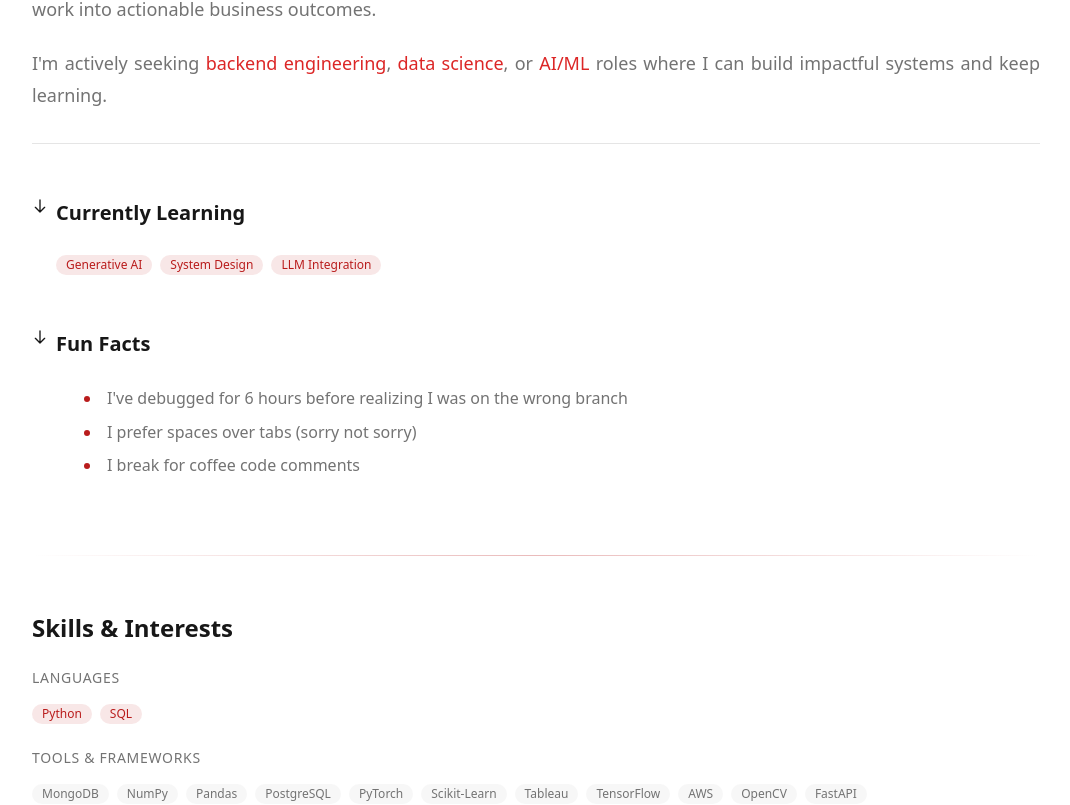
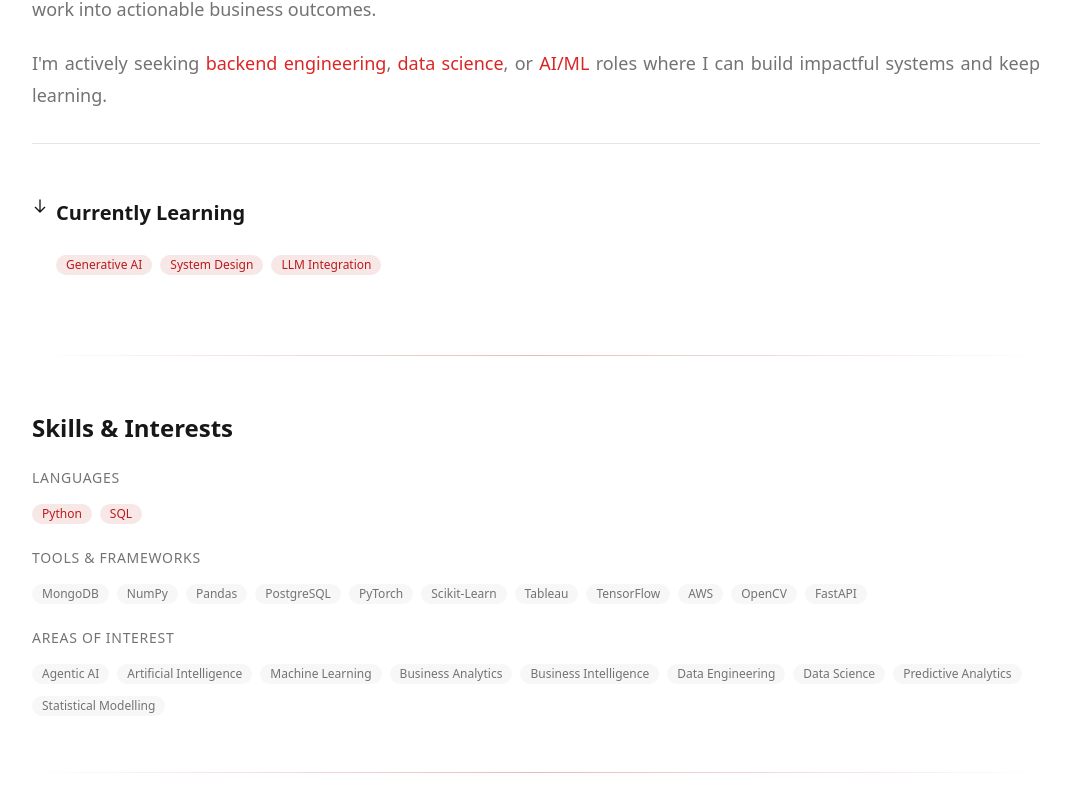
Before and after one commit to Rogit-28/Portfolio, a Next.js app: page / in a window 1280 px wide. Shown: the part 1215-2020 px from the top of the page, without its empty margins (104-1174 px from the left). Built offline with nearby package versions, Linux system fonts and the light colour scheme.

Commit message:
fix: remove fun facts section from about page

```diff
--- a/components/sections/bio.tsx
+++ b/components/sections/bio.tsx
@@ -82,7 +82,7 @@ export function Bio() {
         ))}
 
         {/* Personal Facts Section */}
-        {(personalFacts.currentlyLearning || personalFacts.funFacts) && (
+        {personalFacts.currentlyLearning && Array.isArray(personalFacts.currentlyLearning) && personalFacts.currentlyLearning.length > 0 && (
           <motion.div
             initial={{ opacity: 0, y: 20 }}
             whileInView={{ opacity: 1, y: 0 }}
@@ -90,7 +90,6 @@ export function Bio() {
             transition={{ duration: 0.5, delay: 0.2 }}
             className="mt-8 pt-6 border-t border-border"
           >
-            {personalFacts.currentlyLearning && Array.isArray(personalFacts.currentlyLearning) && personalFacts.currentlyLearning.length > 0 && (
             <div className="mb-6">
               <div className="flex items-center gap-2 mb-3">
                 <Icon name="arrow-down" className="w-4 h-4" />
@@ -104,21 +103,6 @@ export function Bio() {
                 ))}
               </div>
             </div>
-            )}
-
-            {personalFacts.funFacts && Array.isArray(personalFacts.funFacts) && personalFacts.funFacts.length > 0 && (
-              <div>
-                <div className="flex items-center gap-2 mb-3">
-                  <Icon name="arrow-down" className="w-4 h-4" />
-                  <h3 className="font-semibold text-foreground">Fun Facts</h3>
-                </div>
-                <ul className="list-disc list-inside space-y-2 ml-6 text-muted-foreground">
-                  {personalFacts.funFacts.map((fact: string, idx: number) => (
-                    <li key={idx}>{fact}</li>
-                  ))}
-                </ul>
-              </div>
-            )}
           </motion.div>
         )}
       </div>
```
Lines whose indentation alone changed are shown as unchanged.
